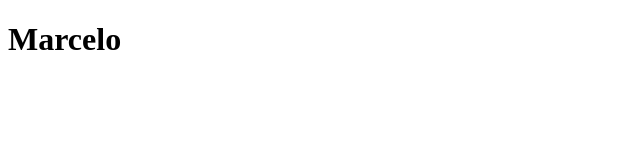
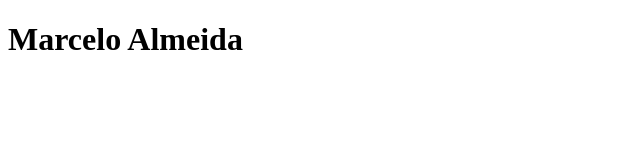
Before and after one commit to marcelo-kodaira/18-02, a plain HTML site: page index.html in a window 1280 px wide. Shown: the whole page, without its empty margins (0-640 px from the left). Drawn offline with Linux system fonts and the light colour scheme.

Commit message:
Update Nome

```diff
--- a/index.html
+++ b/index.html
@@ -6,6 +6,6 @@
     <title>Document</title>
 </head>
 <body>
-    <h1>Marcelo</h1>
+    <h1>Marcelo Almeida</h1>
 </body>
 </html>
```
